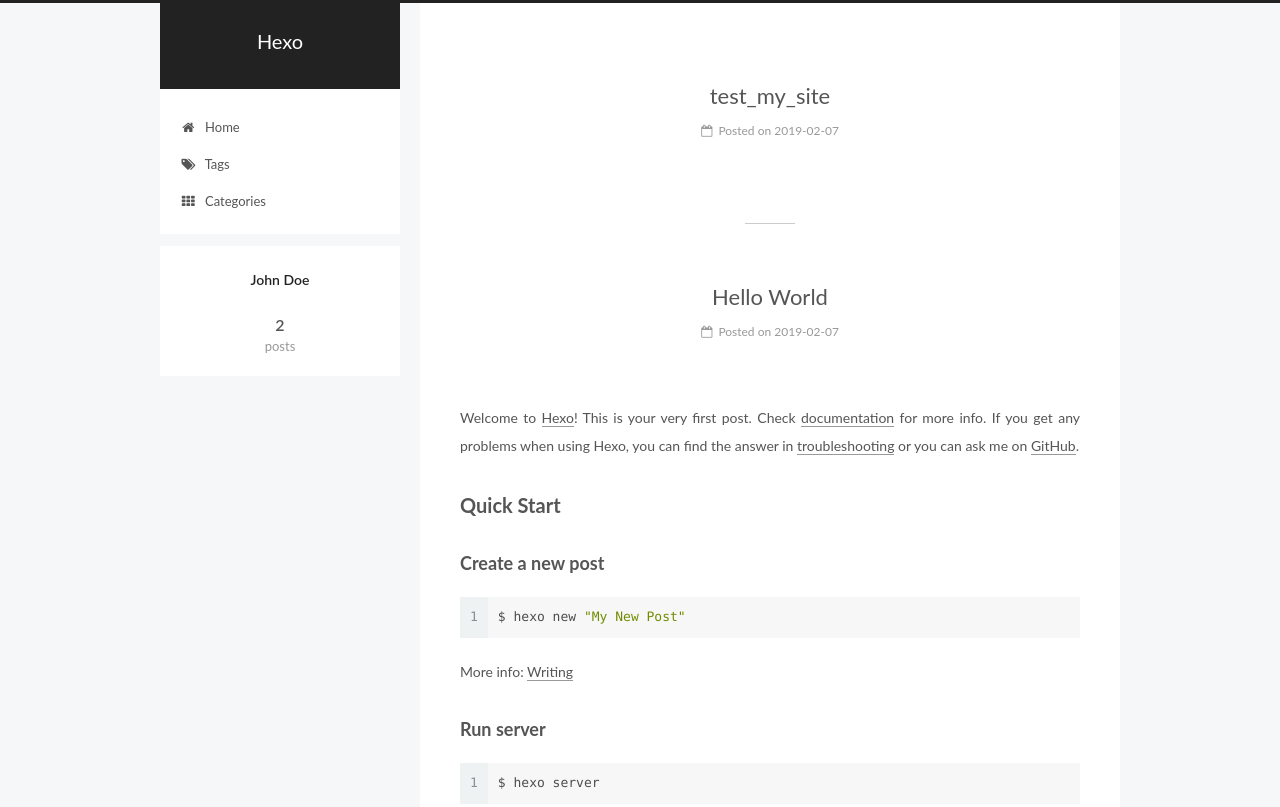
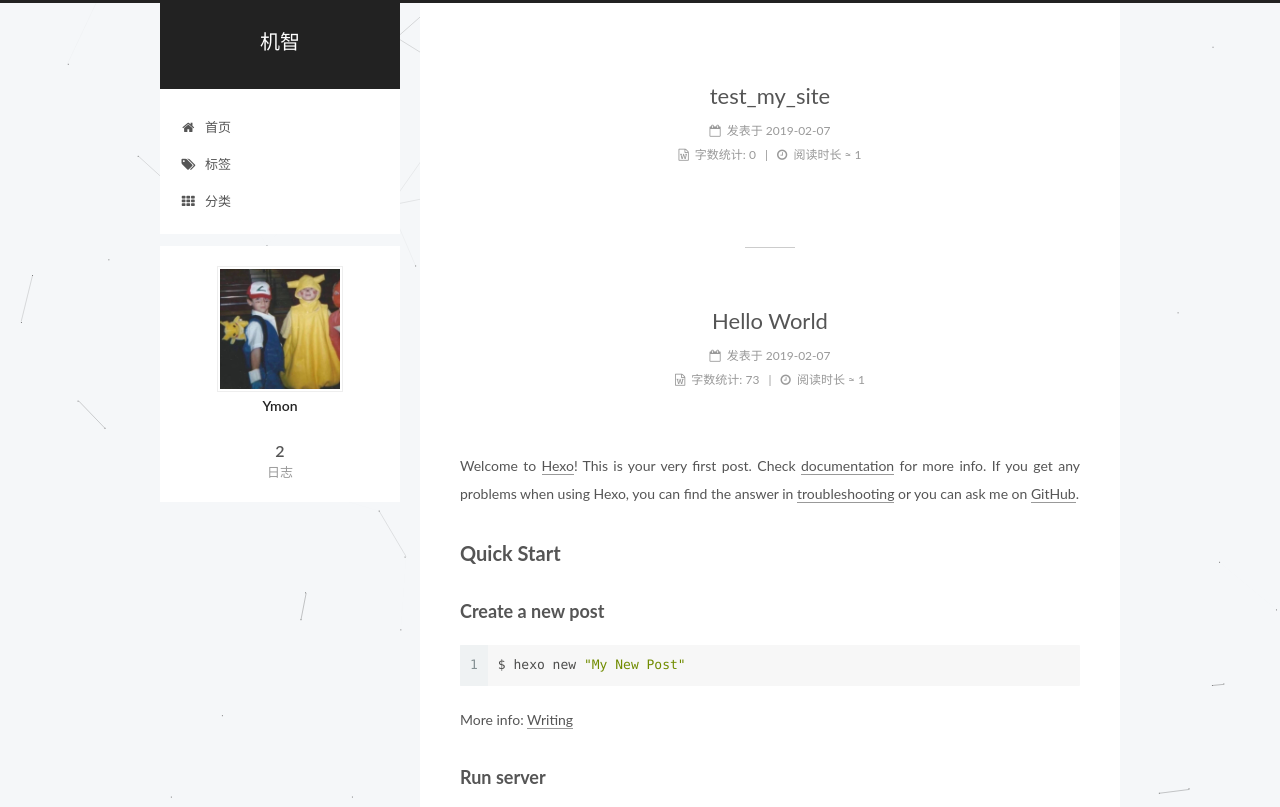
Before and after one commit to Ymoyooo/Ymoyooo.github.io, a plain HTML site: page index.html in a window 1280 px wide. Shown: the top 807 px of the page. Drawn offline with Linux system fonts and the light colour scheme.

Commit message:
Site updated: 2019-02-08 01:59:56

```diff
--- a/css/main.css
+++ b/css/main.css
@@ -1823,7 +1823,7 @@ pre .javascript .function {
   width: 4px;
   height: 4px;
   border-radius: 50%;
-  background: #ff1b14;
+  background: #ffe3b6;
 }
 .links-of-blogroll {
   font-size: 13px;
--- a/index.html
+++ b/index.html
@@ -5,7 +5,7 @@
 
 
 
-<html class="theme-next pisces use-motion" lang="">
+<html class="theme-next pisces use-motion" lang="zh-Hans">
 <head><meta name="generator" content="Hexo 3.8.0">
   <meta charset="UTF-8">
 <meta http-equiv="X-UA-Compatible" content="IE=edge">
@@ -56,10 +56,10 @@
   <link rel="apple-touch-icon" sizes="180x180" href="/images/apple-touch-icon-next.png?v=5.1.4">
 
 
-  <link rel="icon" type="image/png" sizes="32x32" href="/images/favicon-32x32-next.png?v=5.1.4">
+  <link rel="icon" type="image/png" sizes="32x32" href="/images/favicon.ico?v=5.1.4">
 
 
-  <link rel="icon" type="image/png" sizes="16x16" href="/images/favicon-16x16-next.png?v=5.1.4">
+  <link rel="icon" type="image/png" sizes="16x16" href="/images/favicon.ico?v=5.1.4">
 
 
   <link rel="mask-icon" href="/images/logo.svg?v=5.1.4" color="#222">
@@ -80,12 +80,12 @@
 
 
 <meta property="og:type" content="website">
-<meta property="og:title" content="Hexo">
+<meta property="og:title" content="机智">
 <meta property="og:url" content="http://yoursite.com/index.html">
-<meta property="og:site_name" content="Hexo">
-<meta property="og:locale" content="default">
+<meta property="og:site_name" content="机智">
+<meta property="og:locale" content="zh-Hans">
 <meta name="twitter:card" content="summary">
-<meta name="twitter:title" content="Hexo">
+<meta name="twitter:title" content="机智">
 
 
 
@@ -101,7 +101,7 @@
     motion: {"enable":true,"async":false,"transition":{"post_block":"fadeIn","post_header":"slideDownIn","post_body":"slideDownIn","coll_header":"slideLeftIn","sidebar":"slideUpIn"}},
     duoshuo: {
       userId: '0',
-      author: 'Author'
+      author: '博主'
     },
     algolia: {
       applicationID: '',
@@ -121,7 +121,7 @@
 
 
 
-  <title>Hexo</title>
+  <title>机智</title>
 
 
 
@@ -133,7 +133,7 @@
 
 </head>
 
-<body itemscope="" itemtype="http://schema.org/WebPage" lang="default">
+<body itemscope="" itemtype="http://schema.org/WebPage" lang="zh-Hans">
 
 
 
@@ -152,7 +152,7 @@
     <div class="custom-logo-site-title">
       <a href="/" class="brand" rel="start">
         <span class="logo-line-before"><i></i></span>
-        <span class="site-title">Hexo</span>
+        <span class="site-title">机智</span>
         <span class="logo-line-after"><i></i></span>
       </a>
     </div>
@@ -182,7 +182,7 @@
 
               <i class="menu-item-icon fa fa-fw fa-home"></i> <br>
 
-            Home
+            首页
           </a>
         </li>
 
@@ -192,7 +192,7 @@
 
               <i class="menu-item-icon fa fa-fw fa-tags"></i> <br>
 
-            Tags
+            标签
           </a>
         </li>
 
@@ -202,7 +202,7 @@
 
               <i class="menu-item-icon fa fa-fw fa-th"></i> <br>
 
-            Categories
+            分类
           </a>
         </li>
 
@@ -242,13 +242,13 @@
     <link itemprop="mainEntityOfPage" href="http://yoursite.com/2019/02/07/test-my-site/">
 
     <span hidden itemprop="author" itemscope="" itemtype="http://schema.org/Person">
-      <meta itemprop="name" content="John Doe">
+      <meta itemprop="name" content="Ymon">
       <meta itemprop="description" content="">
       <meta itemprop="image" content="/images/avatar.gif">
     </span>
 
     <span hidden itemprop="publisher" itemscope="" itemtype="http://schema.org/Organization">
-      <meta itemprop="name" content="Hexo">
+      <meta itemprop="name" content="机智">
     </span>
 
 
@@ -268,9 +268,9 @@
                 <i class="fa fa-calendar-o"></i>
               </span>
 
-                <span class="post-meta-item-text">Posted on</span>
+                <span class="post-meta-item-text">发表于</span>
 
-              <time title="Post created" itemprop="dateCreated datePublished" datetime="2019-02-07T21:45:57+08:00">
+              <time title="创建于" itemprop="dateCreated datePublished" datetime="2019-02-07T21:45:57+08:00">
                 2019-02-07
               </time>
 
@@ -291,6 +291,37 @@
 
 
 
+
+            <div class="post-wordcount">
+
+
+                <span class="post-meta-item-icon">
+                  <i class="fa fa-file-word-o"></i>
+                </span>
+
+                  <span class="post-meta-item-text">字数统计&#58;</span>
+
+                <span title="字数统计">
+                  0
+                </span>
+
+
+
+                <span class="post-meta-divider">|</span>
+
+
+
+                <span class="post-meta-item-icon">
+                  <i class="fa fa-clock-o"></i>
+                </span>
+
+                  <span class="post-meta-item-text">阅读时长 &asymp;</span>
+
+                <span title="阅读时长">
+                  1
+                </span>
+
+            </div>
 
 
 
@@ -361,13 +392,13 @@
     <link itemprop="mainEntityOfPage" href="http://yoursite.com/2019/02/07/hello-world/">
 
     <span hidden itemprop="author" itemscope="" itemtype="http://schema.org/Person">
-      <meta itemprop="name" content="John Doe">
+      <meta itemprop="name" content="Ymon">
       <meta itemprop="description" content="">
       <meta itemprop="image" content="/images/avatar.gif">
     </span>
 
     <span hidden itemprop="publisher" itemscope="" itemtype="http://schema.org/Organization">
-      <meta itemprop="name" content="Hexo">
+      <meta itemprop="name" content="机智">
     </span>
 
 
@@ -387,9 +418,9 @@
                 <i class="fa fa-calendar-o"></i>
               </span>
 
-                <span class="post-meta-item-text">Posted on</span>
+                <span class="post-meta-item-text">发表于</span>
 
-              <time title="Post created" itemprop="dateCreated datePublished" datetime="2019-02-07T21:40:29+08:00">
+              <time title="创建于" itemprop="dateCreated datePublished" datetime="2019-02-07T21:40:29+08:00">
                 2019-02-07
               </time>
 
@@ -410,6 +441,37 @@
 
 
 
+
+            <div class="post-wordcount">
+
+
+                <span class="post-meta-item-icon">
+                  <i class="fa fa-file-word-o"></i>
+                </span>
+
+                  <span class="post-meta-item-text">字数统计&#58;</span>
+
+                <span title="字数统计">
+                  73
+                </span>
+
+
+
+                <span class="post-meta-divider">|</span>
+
+
+
+                <span class="post-meta-item-icon">
+                  <i class="fa fa-clock-o"></i>
+                </span>
+
+                  <span class="post-meta-item-text">阅读时长 &asymp;</span>
+
+                <span title="阅读时长">
+                  1
+                </span>
+
+            </div>
 
 
 
@@ -508,7 +570,9 @@
         <div class="site-overview">
           <div class="site-author motion-element" itemprop="author" itemscope="" itemtype="http://schema.org/Person">
 
-              <p class="site-author-name" itemprop="name">John Doe</p>
+              <img class="site-author-image" itemprop="image" src="/images/avatar.gif" alt="Ymon">
+
+              <p class="site-author-name" itemprop="name">Ymon</p>
               <p class="site-description motion-element" itemprop="description"></p>
           </div>
 
@@ -520,7 +584,7 @@
                 <a href="/archives">
 
                   <span class="site-state-item-count">2</span>
-                  <span class="site-state-item-name">posts</span>
+                  <span class="site-state-item-name">日志</span>
                 </a>
               </div>
 
@@ -564,13 +628,13 @@
   <span class="with-love">
     <i class="fa fa-user"></i>
   </span>
-  <span class="author" itemprop="copyrightHolder">John Doe</span>
+  <span class="author" itemprop="copyrightHolder">Ymon</span>
 
 
 </div>
 
 
-  <div class="powered-by">Powered by <a class="theme-link" target="_blank" href="https://hexo.io">Hexo</a></div>
+  <div class="powered-by">由 <a class="theme-link" target="_blank" href="https://hexo.io">Hexo</a> 强力驱动</div>
 
 
 
@@ -578,7 +642,7 @@
 
 
 
-  <div class="theme-info">Theme &mdash; <a class="theme-link" target="_blank" href="https://github.com/iissnan/hexo-theme-next">NexT.Pisces</a> v5.1.4</div>
+  <div class="theme-info">主题 &mdash; <a class="theme-link" target="_blank" href="https://github.com/iissnan/hexo-theme-next">NexT.Pisces</a> v5.1.4</div>
 
 
 
@@ -637,6 +701,8 @@
 
 
 
+
+
     <script type="text/javascript" src="/lib/jquery/index.js?v=2.1.3"></script>
 
 
@@ -663,6 +729,11 @@
 
 
     <script type="text/javascript" src="/lib/fancybox/source/jquery.fancybox.pack.js?v=2.1.5"></script>
+
+
+
+
+    <script type="text/javascript" src="/lib/canvas-nest/canvas-nest.min.js"></script>
 
 
 
```
Also changed, not shown: 2019/02/07/hello-world/index.html (+63 -23 lines), 2019/02/07/test-my-site/index.html (+61 -21 lines), archives/2019/02/index.html (+29 -20 lines), archives/2019/index.html (+29 -20 lines), archives/index.html (+29 -20 lines), images/favicon.ico (added).
